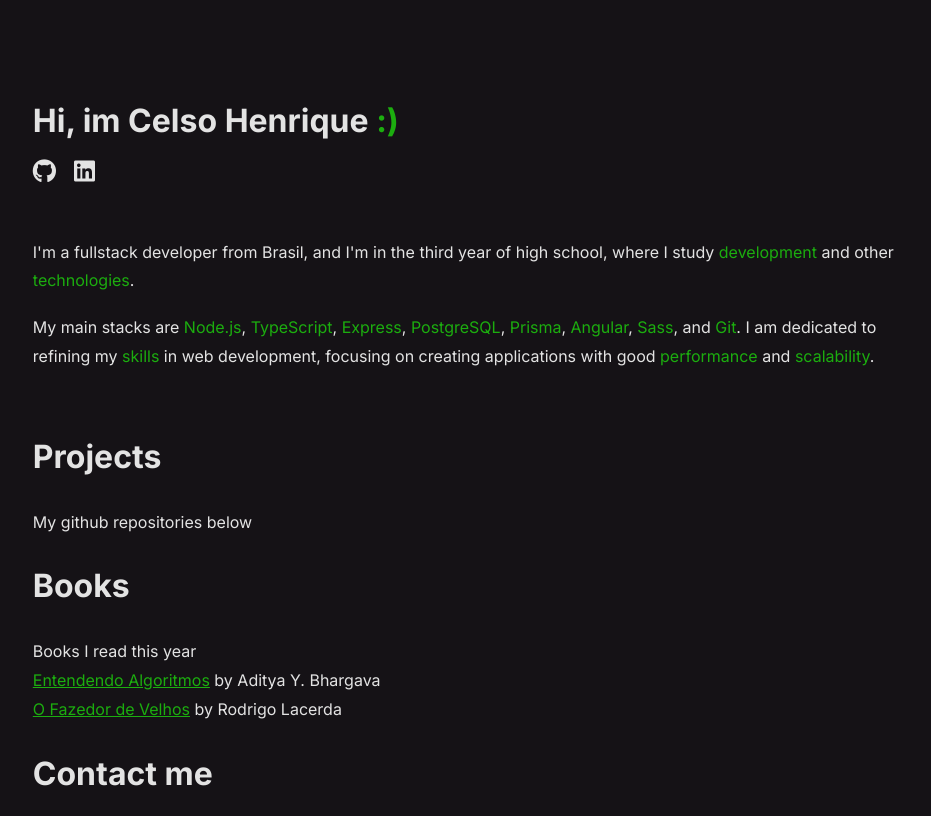
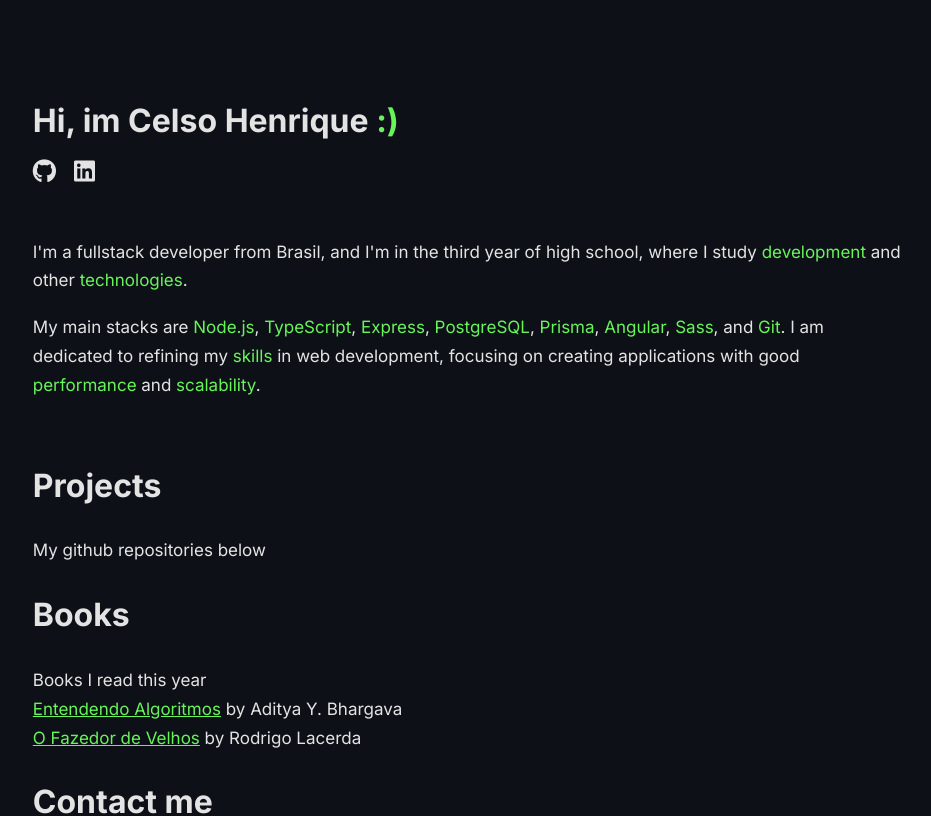
Before and after one commit to nothiaki/nothiaki.github.io, an Angular app: page / in a window 1280 px wide. Shown: the top 816 px of the page, without its empty margins (172-1103 px from the left). Built offline with nearby package versions, Linux system fonts and the light colour scheme; no server answers.

Commit message:
chore: color styles

```diff
--- a/src/assets/styles/colors.scss
+++ b/src/assets/styles/colors.scss
@@ -1,4 +1,4 @@
-$background: #151216;
-$primary: #1CAD0F;
+$background: #0d1117;
+$primary: #67F45A;
 $font: #E3E3E3;
 $scrollbar: #1cad0f59;
--- a/src/styles.scss
+++ b/src/styles.scss
@@ -19,7 +19,7 @@ html {
 ::-moz-selection {
     color: $font;
     background: $primary;
-  }
+}
 
 ::selection {
     color: $font;
@@ -34,6 +34,10 @@ html {
     line-height: 1.8rem;
 }
 
+p {
+  font-size: 17px;
+}
+
 a {
     color: $primary;
 }
```
Also changed, not shown: 1 other file (tests, documents, lock files or other folders).
